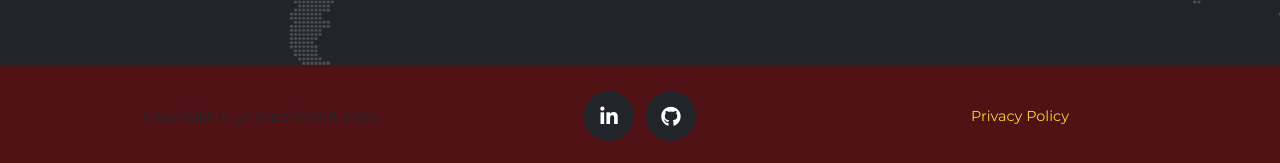
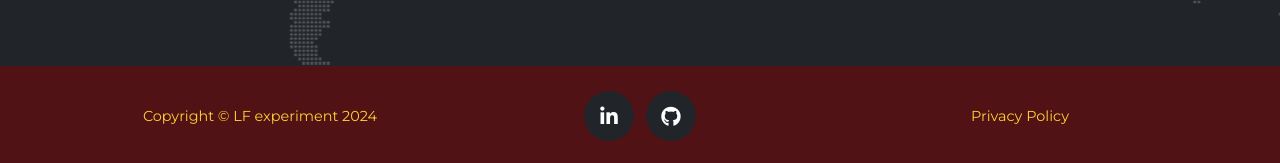
Before and after one commit to Pavlo-Orhunov/polly-texas-lab, a Jekyll site: the page built from index.md, in a window 1280 px wide and 1400 px high, scrolled down 3697 px. Shown: the part 1234-1397 px from the top of the window. Built offline with Jekyll 4.4.1, drawn with Linux system fonts in a browser that asks for light colours; some web fonts are replaced.

Commit message:
Update _footer.scss

```diff
--- a/_sass/layout/_footer.scss
+++ b/_sass/layout/_footer.scss
@@ -4,6 +4,7 @@
   text-align: center;
   span.copyright {
     font-size: 90%;
+    color: #fed136;
     line-height: 40px;
     text-transform: none;
     @include heading-font;
```
